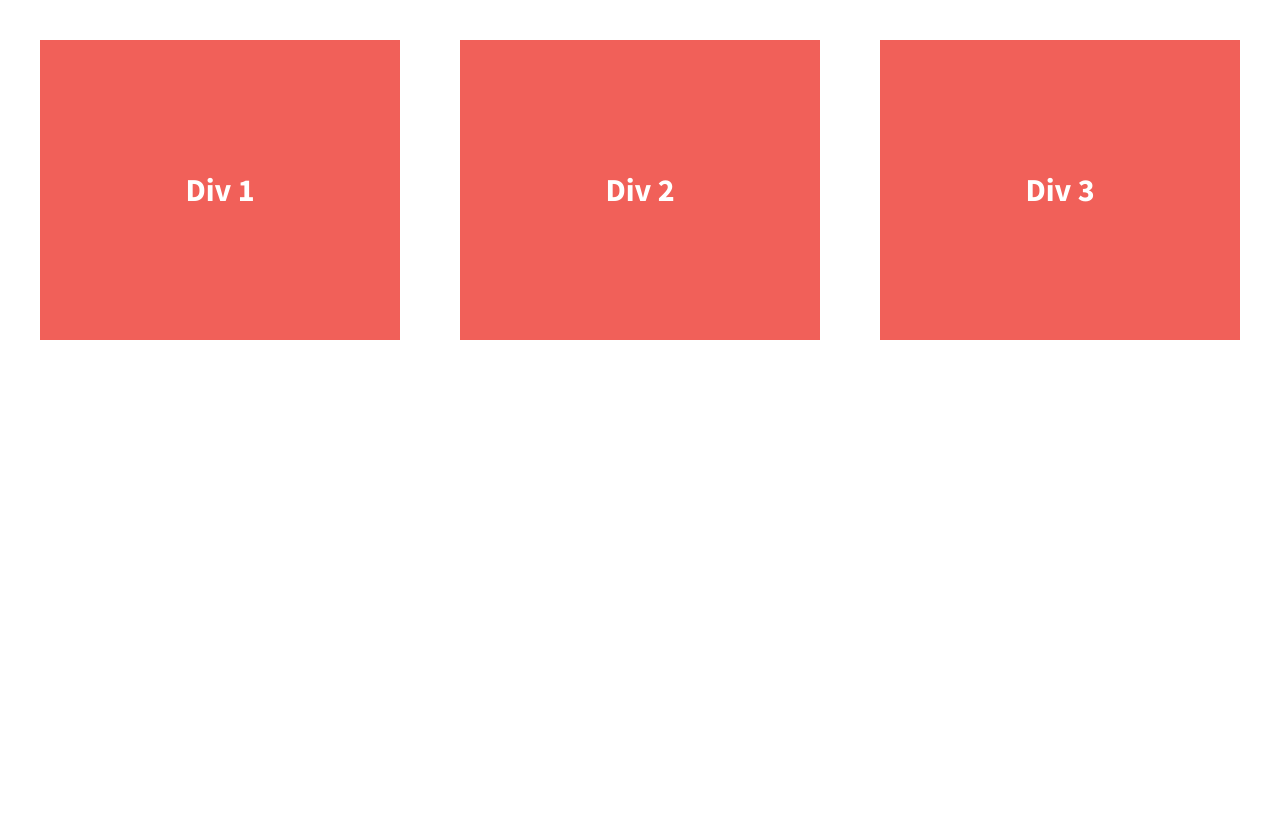
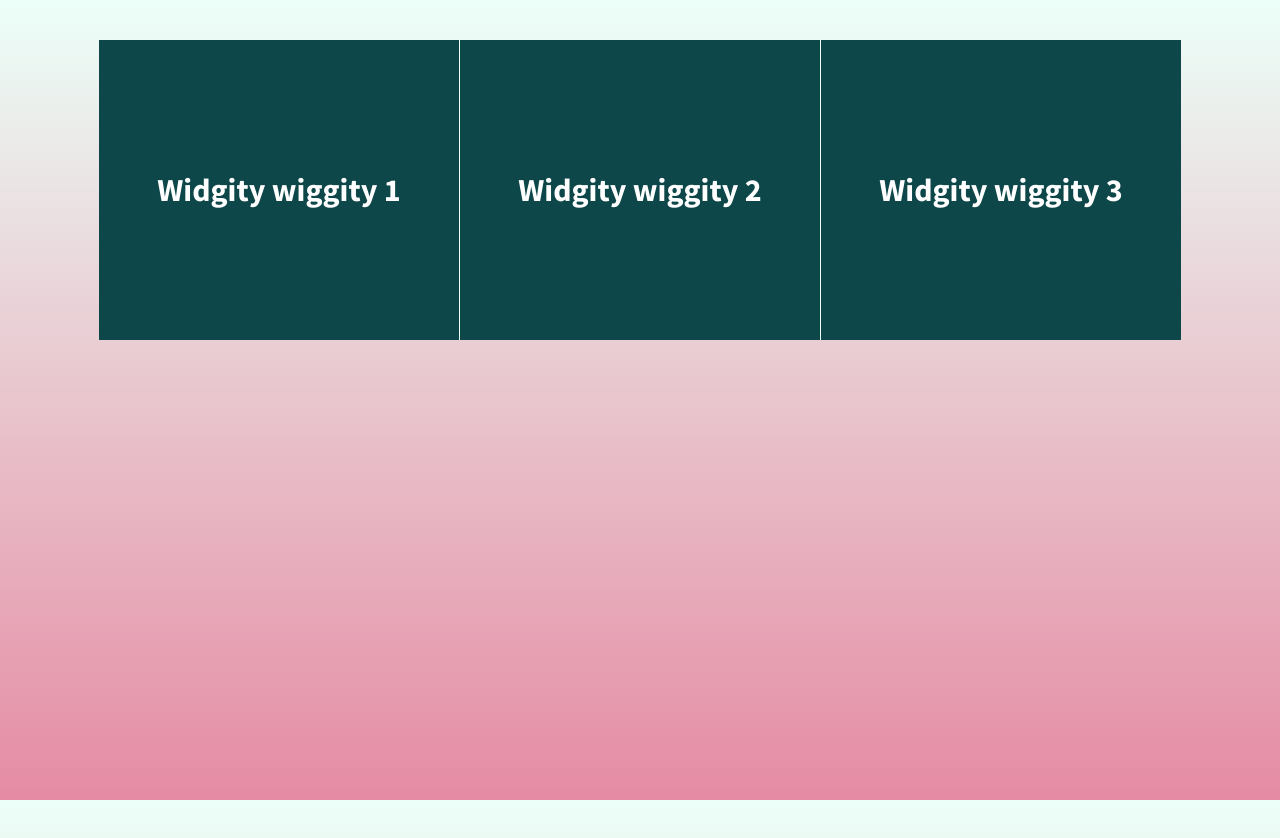
Before and after one commit to Nvmillner/div-flexbox, a plain HTML site: page index.html in a window 1280 px wide. Drawn offline with nearby package versions, Linux system fonts and the light colour scheme.

Commit message:
Changed colors of div/bkgnd and added div content

```diff
--- a/css/main.css
+++ b/css/main.css
@@ -97,7 +97,7 @@ textarea {
 
 
 html {
-  background-color: #fff;
+  background-image: linear-gradient(#ECFFF8, #E58BA3);
   height: 100%;
 }
 
@@ -112,7 +112,7 @@ body {
   /*add display:flex and set justify-content to space-between*/
   font-weight: 700;
   display: flex;
-  justify-content: space-between;
+  justify-content:center;
 }
 
 .div-1, .div-2, .div-3 {
@@ -120,13 +120,17 @@ body {
   color: #fff;
   line-height: 1.5em;
   font-size: 1.6em;
-  background-color: #f16059;
+  background-color: #0E4749;
   height: 300px;
   width:30%;
   display: flex;
   justify-content: center;
   align-items: center;
+}
 
+.div-2{
+    border-right: 1px solid #ECFFF8;
+    border-left: 1px solid #ECFFF8;
 }
 
 
--- a/index.html
+++ b/index.html
@@ -23,13 +23,13 @@
 
         <section class="wrapper">
             <div class="div-1">
-                Div 1
+                <p>Widgity wiggity 1</p>
             </div>
             <div class="div-2">
-                Div 2
+                <p>Widgity wiggity 2</p>
             </div>
             <div class="div-3">
-                Div 3
+                <p>Widgity wiggity 3</p>
             </div>
         </section>
 
```
